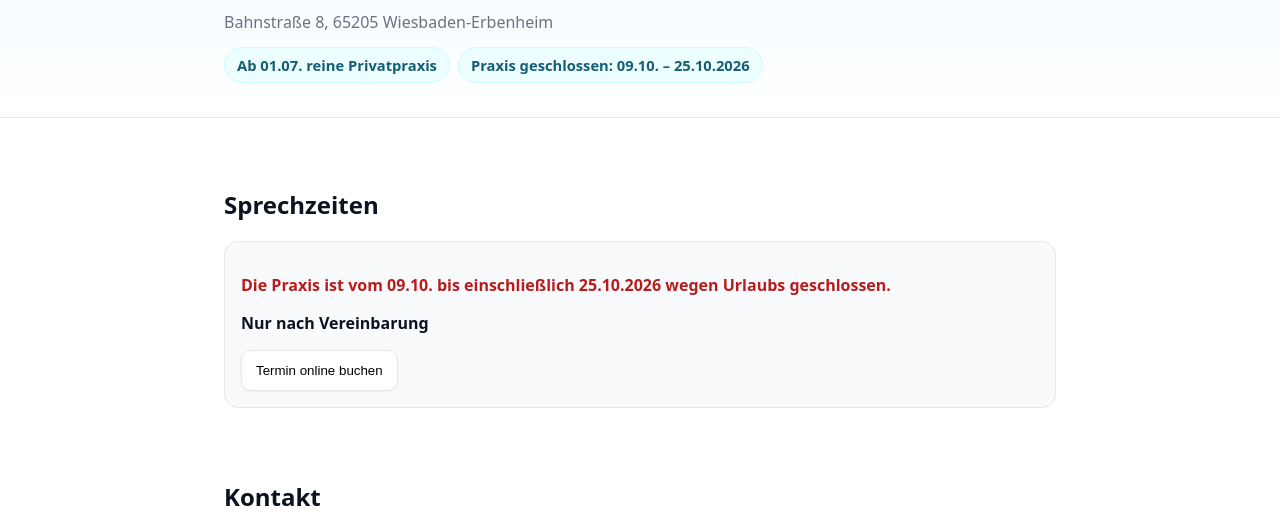
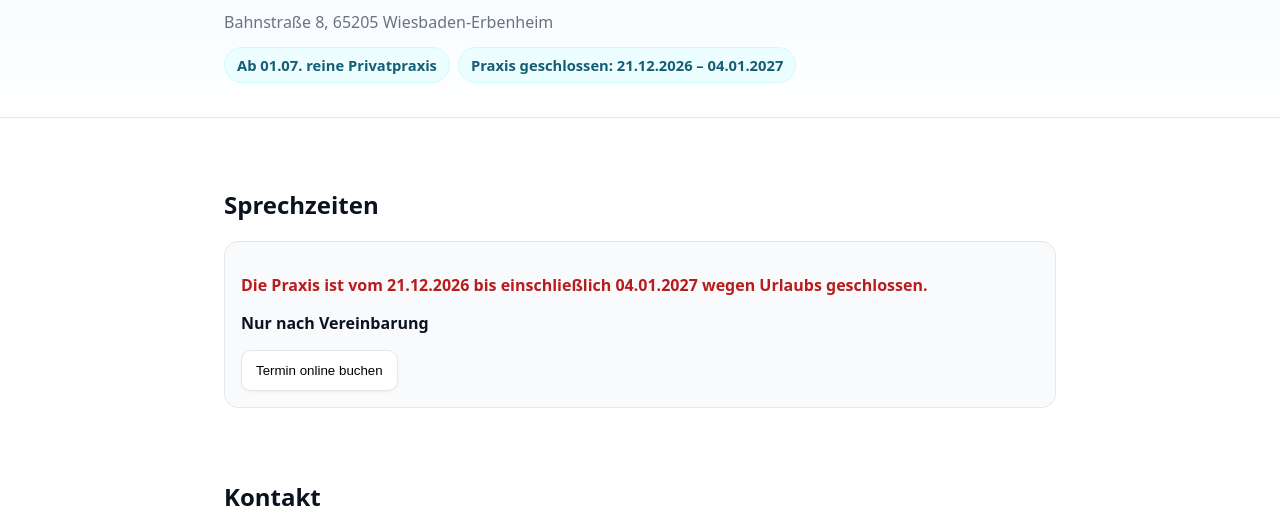
Before and after one commit to Tomoli16/praxis-website, a plain HTML site: page index.html in a window 1280 px wide. Shown: the part 216-745 px from the top of the page. Drawn offline with Linux system fonts and the light colour scheme.

Commit message:
Schließungszeiten hinzufügt

```diff
--- a/index.html
+++ b/index.html
@@ -125,7 +125,7 @@
       <p class="subtitle">Bahnstraße 8, 65205 Wiesbaden-Erbenheim</p>
       <div class="pillrow" aria-label="Kurzinformationen">
         <span class="pill"><strong>Ab 01.07. reine Privatpraxis</strong></span>
-        <span class="pill"><strong>Praxis geschlossen: 09.10. – 25.10.2026</strong></span>
+        <span class="pill"><strong>Praxis geschlossen: 21.12.2026 – 04.01.2027</strong></span>
       </div>
     </div>
   </section>
@@ -134,7 +134,7 @@
     <section id="sprechzeiten" class="section" aria-labelledby="sprechzeiten-title">
       <h2 id="sprechzeiten-title">Sprechzeiten</h2>
       <div class="card">
-        <p style="color: #b91c1c;"><strong>Die Praxis ist vom 09.10. bis einschließlich 25.10.2026 wegen Urlaubs geschlossen.</strong></p>
+        <p style="color: #b91c1c;"><strong>Die Praxis ist vom 21.12.2026 bis einschließlich 04.01.2027 wegen Urlaubs geschlossen.</strong></p>
         <p><strong>Nur nach Vereinbarung</strong></p>
         <button class="btn" type="button" title="Termin online buchen"
           onclick="window.open('https://patients.gesund.cloud/customer/deutsch-schaab', '_blank')">
```
